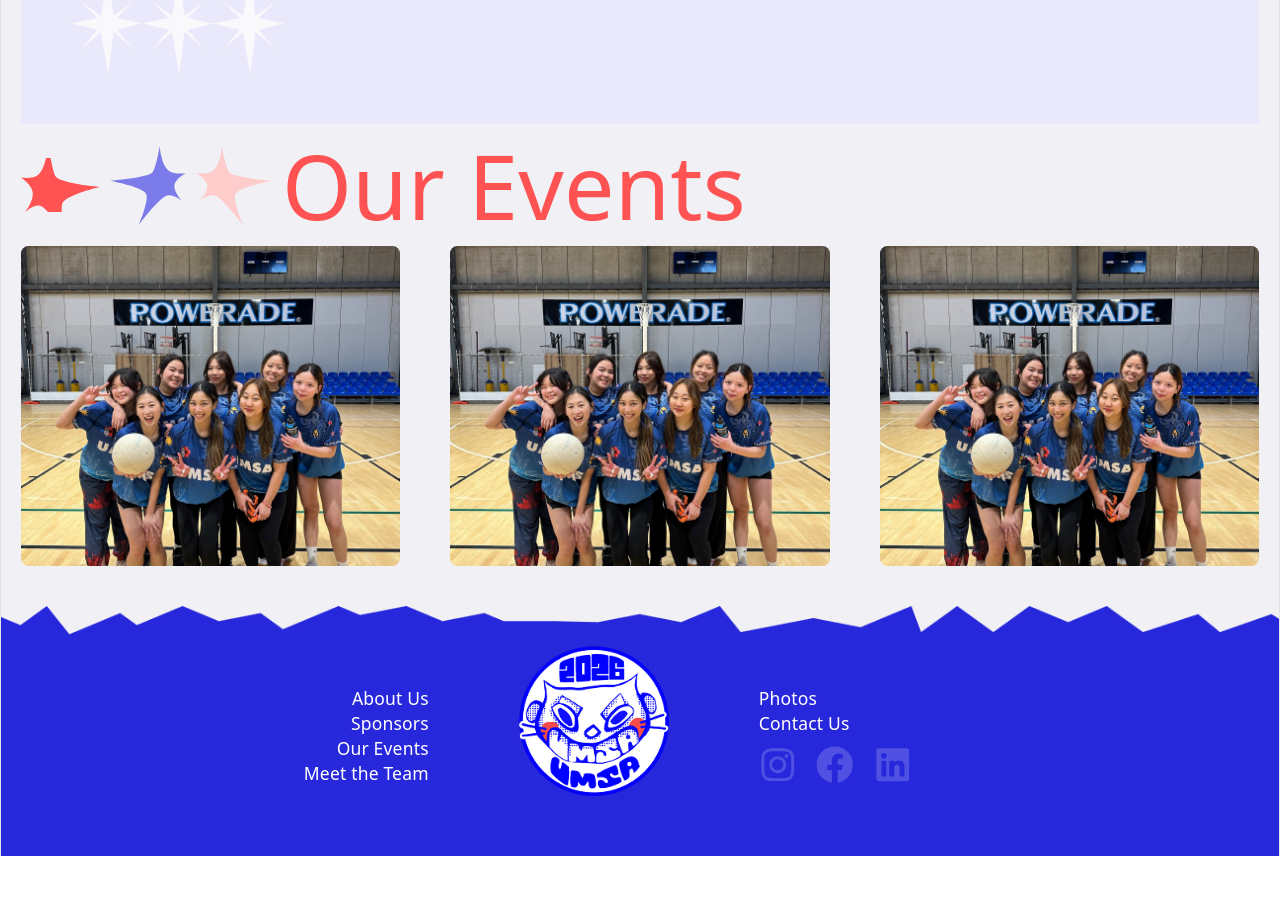
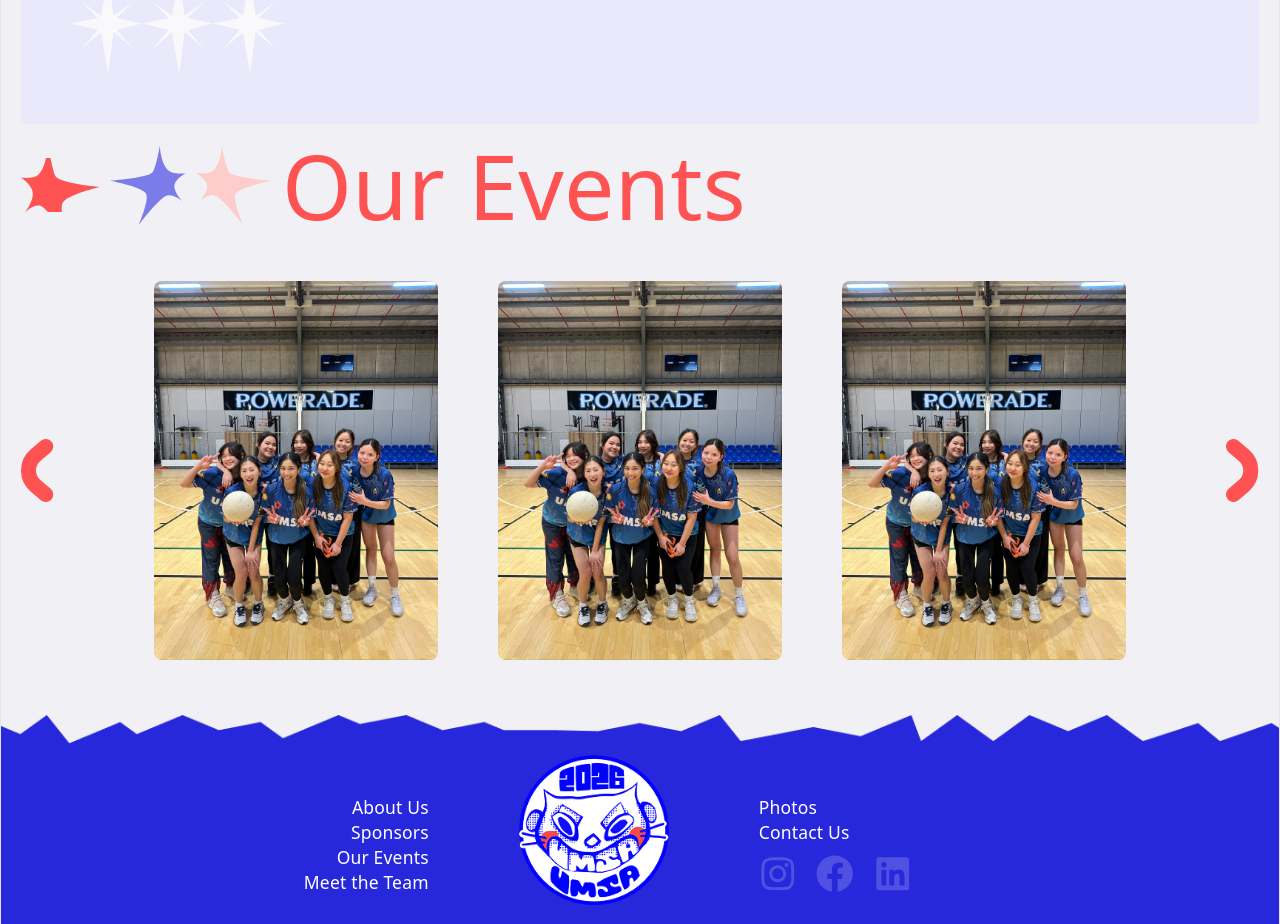
Before and after one commit to UoaWDCC/umsa, a React (Vite) app in the folder client/: page / in a window 1280 px wide. Shown: the part 2640-3564 px from the top of the page. Before the commit the page ends 3496 px from the top, so only its background shows below. Built offline with nearby package versions, Linux system fonts and the light colour scheme; a web font is replaced by a local one.

Commit message:
feat: added our events section

```diff
--- a/client/src/App.tsx
+++ b/client/src/App.tsx
@@ -10,6 +10,8 @@ import bluestar_left from "./assets/stars/bluestar_left.svg"
 import pinkstar_right from "./assets/stars/pinkstar_right.svg"
 import events_photo from "./assets/events_photo.jpg"
 import humans from "./assets/humans.png"
+import right_arrow from "./assets/right_arrow.svg"
+import left_arrow from "./assets/left_arrow.svg"
 import { NavLink } from "react-router-dom";
 
 // exemplar CMS default data -> shown when data does not exist / API is down
@@ -79,17 +81,24 @@ function App() {
     </div>
 
     {/* our events section */}
-    <div className="flex flex-col w-full">
+    <div className="flex flex-col w-full gap-7 mb-3">
       <div className="flex flex-wrap items-center gap-2 w-full">
         <img src={redstar_right} className="max-h-17"/>
         <img src={bluestar_left} className="max-h-22"/>
         <img src={pinkstar_right} className="max-h-22"/>
         <p className="text-right text-[clamp(2.25rem,7vw,5.82rem)] text-accent2-primary">Our Events</p>
       </div>
-      <div className="grid grid-cols-1 sm:grid-cols-3 gap-10">
-        <img src={events_photo} className="w-full h-64 object-cover rounded-md"/>
-        <img src={events_photo} className="w-full h-64 object-cover rounded-md"/>
-        <img src={events_photo} className="w-full h-64 object-cover rounded-md"/>
+
+      {/* NOTE: this aspect is just for showcase, it fits the iphone 3/4 aspect ratio but
+      if its a photo taken on something else then it will break e.g. massive gaps between each photo */}
+      <div className="flex flex-row justify-center items-center gap-20">
+        <img src={left_arrow}/>
+        <div className="grid grid-cols-1 sm:grid-cols-3 gap-12 max-w-324">
+          <img src={events_photo} className="w-full aspect-[3/4] object-contain rounded-md"/>
+          <img src={events_photo} className="w-full aspect-[3/4] object-contain rounded-md"/>
+          <img src={events_photo} className="w-full aspect-[3/4] object-contain rounded-md"/>
+        </div>
+        <img src={right_arrow}/>
       </div>
     </div>
 
```
Also changed, not shown: client/src/assets/left_arrow.svg (added), client/src/assets/right_arrow.svg (added).
